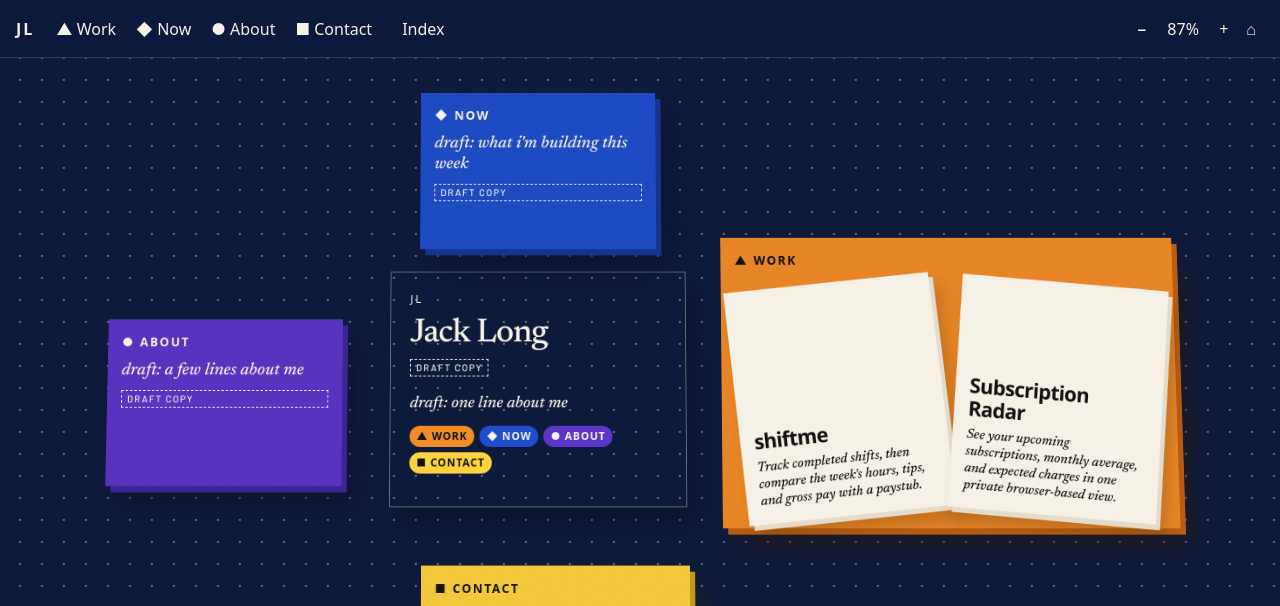
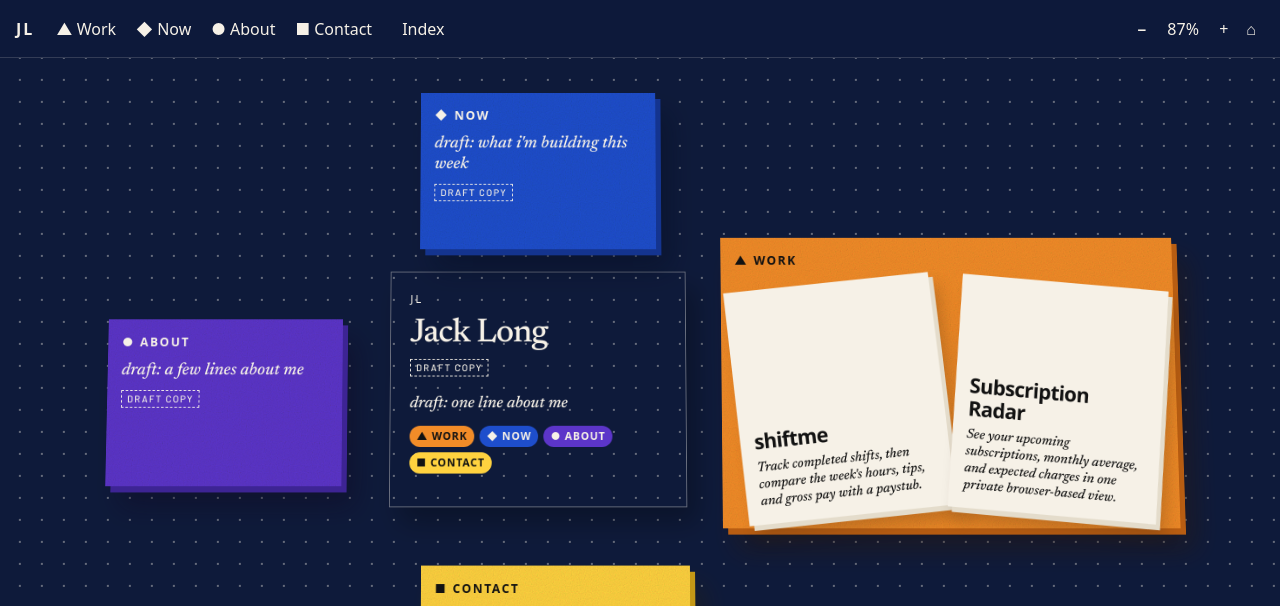
Before and after one commit to jackjlong/personal.portfolio, a website with bundled scripts: page index.html in a window 1280 px wide. Shown: the top 606 px of the page. Built offline with nearby package versions, Linux system fonts and the light colour scheme.

Commit message:
keep draft tags snug and keep env files out of deploys

```diff
--- a/assets/styles.css
+++ b/assets/styles.css
@@ -254,6 +254,8 @@ html:not(.motion-off) .dots.armed { transition: transform 0.55s cubic-bezier(0.1
   margin: 10px 0 0;
 }
 .draft {
+  align-self: flex-start;
+  width: max-content;
   display: inline-block;
   margin-top: 10px;
   border: 1.5px dashed currentColor;
```
Also changed, not shown: 1 other file.
